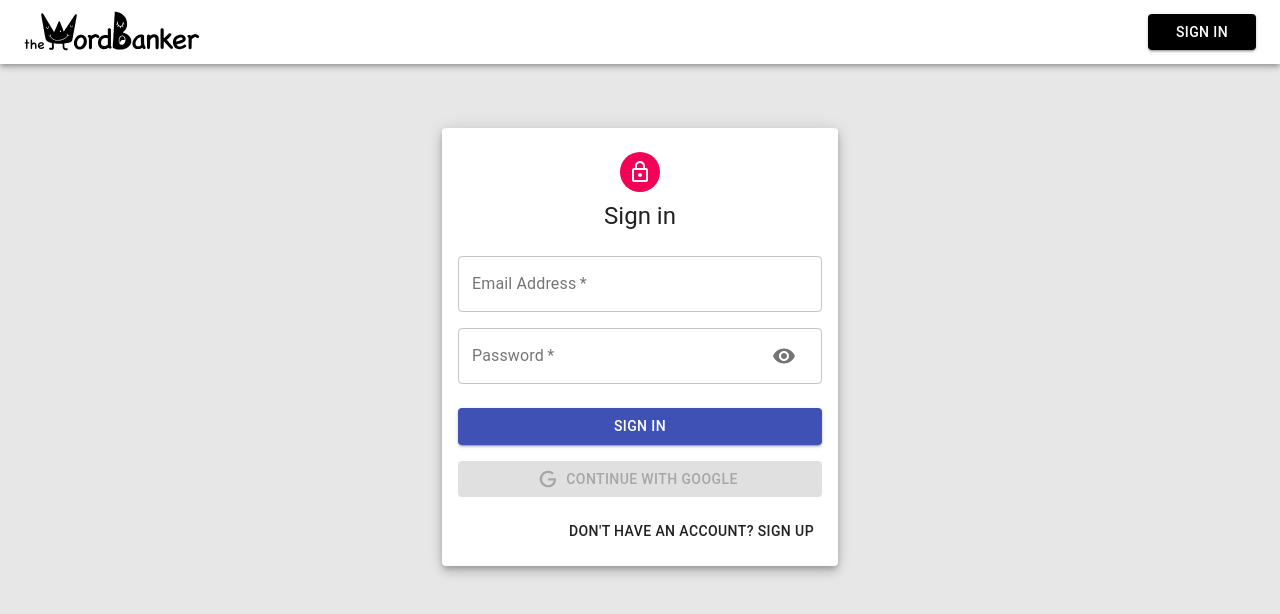
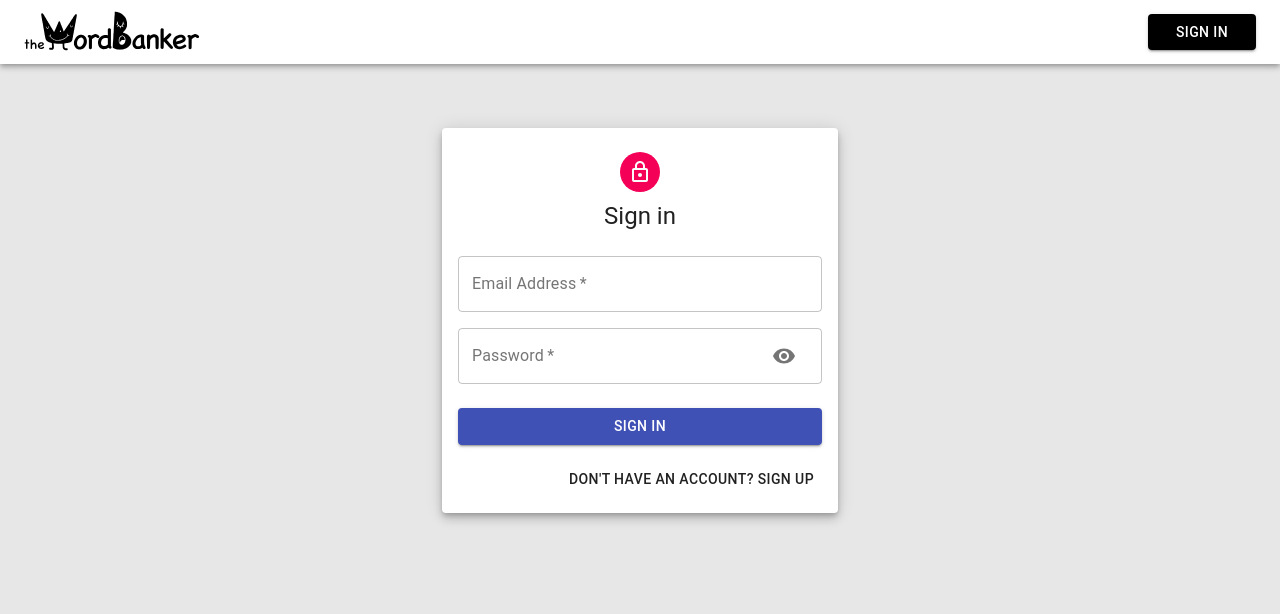
Before and after one commit to josh-umahi/wordbanker, a React (Create React App) app in the folder client/: page /auth in a window 1280 px wide. Shown: the top 614 px of the page. Built offline with nearby package versions, Linux system fonts and the light colour scheme; no server answers.

Commit message:
Replaced Google Auth with jwt for simplicity

```diff
--- a/client/package.json
+++ b/client/package.json
@@ -20,7 +20,6 @@
     "react": "^18.1.0",
     "react-dom": "^18.1.0",
     "react-file-base64": "^1.0.3",
-    "react-google-login": "^5.2.2",
     "react-redux": "^7.1.3",
     "react-router-dom": "^6.3.0",
     "react-scripts": "3.4.1",
--- a/client/src/components/Auth/Auth.js
+++ b/client/src/components/Auth/Auth.js
@@ -2,7 +2,6 @@
 import { useDispatch } from 'react-redux';
 import { Avatar, Button, Paper, Grid, Typography, Container } from '@material-ui/core';
 import { useNavigate } from 'react-router-dom';
-import { GoogleLogin } from 'react-google-login';
 import LockOutlinedIcon from '@material-ui/icons/LockOutlined';
 
 import Icon from './icon';
@@ -39,23 +38,6 @@
     }
   };
 
-  const googleSuccess = async (res) => {
-    const result = res?.profileObj;
-    const token = res?.tokenId;
-
-    try {
-      dispatch({ type: AUTH, data: { result, token } });
-      navigate('/');
-    } catch (error) {
-      console.log(error);
-    }
-  };
-
-  const googleError = (error) => {
-    console.log(error)
-    console.log('Google Sign In was unsuccessful. Try again later');
-  }
-
   const handleChange = (e) => {
     setForm({ ...form, [e.target.name]: e.target.value });
   }
@@ -76,18 +58,6 @@
           <Button type="submit" fullWidth variant="contained" color="primary" className={classes.submit}>
             {isSignup ? 'Sign Up' : 'Sign In'}
           </Button>
-          <GoogleLogin
-            clientId={process.env.REACT_APP_GOOGLE_OAUTH_CLIENT_ID}
-            // clientId="564033717568-bu2nr1l9h31bhk9bff4pqbenvvoju3oq.apps.googleusercontent.com"
-            render={(renderProps) => (
-              <Button className={classes.googleButton} color="primary" fullWidth onClick={renderProps.onClick} disabled={renderProps.disabled} startIcon={<Icon />} variant="contained">
-                Continue With Google
-              </Button>
-            )}
-            onSuccess={googleSuccess}
-            onFailure={googleError}
-            cookiePolicy="single_host_origin"
-          />
           <Grid container justifyContent="flex-end">
             <Grid item>
               <Button onClick={switchMode}>
--- a/client/src/components/Auth/styles.js
+++ b/client/src/components/Auth/styles.js
@@ -24,7 +24,4 @@
     submit: {
         margin: theme.spacing(3, 0, 2),
     },
-    googleButton: {
-        marginBottom: theme.spacing(2),
-    },
 }));
```
Also changed, not shown: 2 other files (tests, documents, lock files or other folders).
